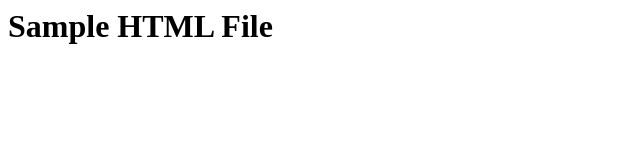
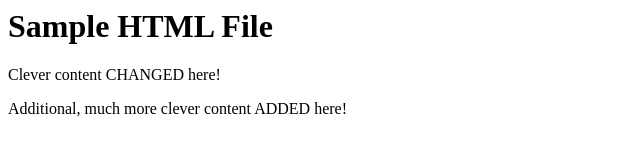
Before and after one commit to GregBurres/test-git-1, a plain HTML site: page index.html in a window 1280 px wide. Shown: the whole page, without its empty margins (0-640 px from the left). Drawn offline with Linux system fonts and the light colour scheme.

Commit message:
Initial edit to first HTML file. Add a new line and additional clever content

```diff
--- a/index.html
+++ b/index.html
@@ -4,5 +4,7 @@
 </head>
 <body>
 <h1>Sample HTML File</h1>
+<p>Clever content CHANGED here!</p>
+<p>Additional, much more clever content ADDED here!</p>
 </body>
 </html>
```
